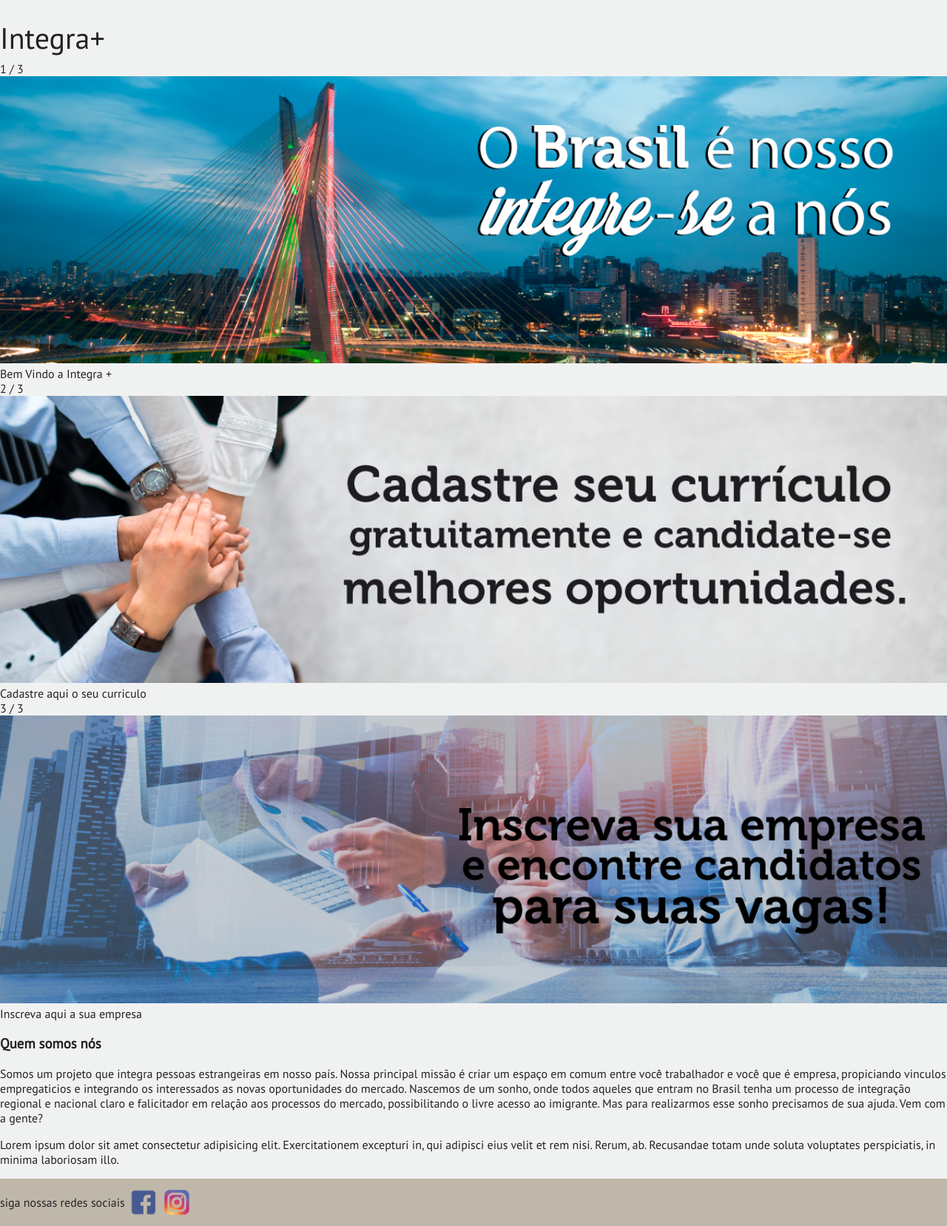
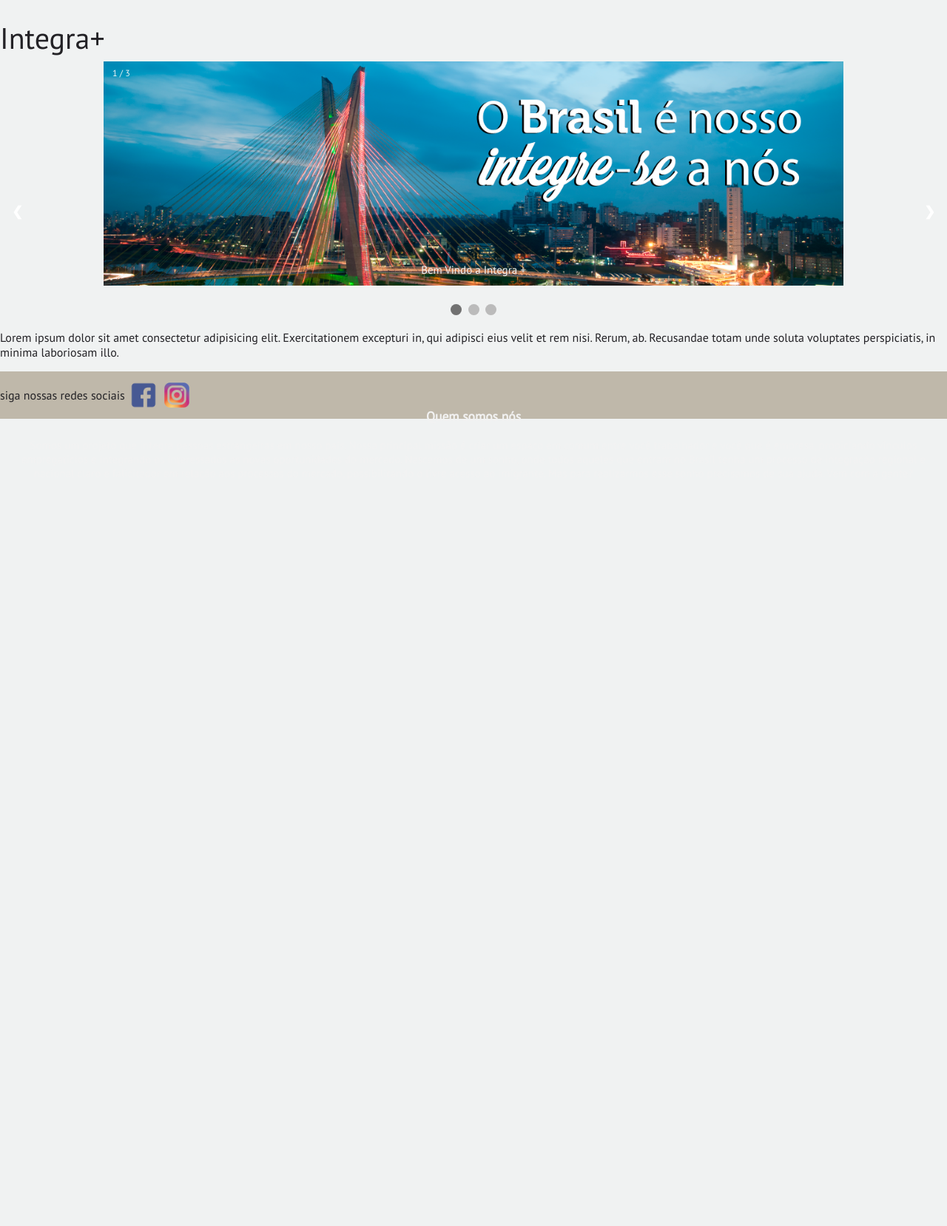
Before and after one commit to cami-almeida/integra, a Django app: page / in a window 1280 px wide. Shown: the part 120-1777 px from the top of the page at 74% size. After the commit the page ends 686 px from the top, so only its background shows below. Run offline with Django 3.2, Linux system fonts and the light colour scheme.

Commit message:
criar carrossel em js

```diff
--- /dev/null
+++ b/..env/pyvenv.cfg
@@ -0,0 +1,3 @@
+home = C:\Users\Luiza\AppData\Local\Programs\Python\Python37-32
+include-system-site-packages = false
+version = 3.7.4
--- a/website/static/css/style.css
+++ b/website/static/css/style.css
@@ -34,6 +34,83 @@
                         'main main main main'
                         'footer footer footer footer';
     grid-template-rows: 15vh auto 8vh;
+}
+
+.carrossel {
+    max-width: 1000px;
+    position: relative;
+    margin: auto;
+}
+
+.carousel{
+    display: none;
+}
+.ant, .prx {
+    cursor: pointer;
+    position: absolute;
+    top: 50%;
+    width: auto;
+    margin-top: -22px;
+    padding: 16px;
+    color: white;
+    font-weight: bold;
+    font-size: 18px;
+    transition: 0.6s ease;
+    border-radius: 0 3px 3px 0;
+    user-select: none;
+}
+.prx {
+    right: 0;
+    border-radius: 3px 0 0 3px;
+}
+.ant:hover, .prx:hover {
+    background-color: rgba(0,0,0,0.8);
+}
+
+.texto {
+    color: #f2f2f2;
+    font-size: 15px;
+    padding: 8px 12px;
+    position: absolute;
+    bottom: 8px;
+    width: 100%;
+    text-align: center;
+}
+.pageSlc {
+    color: #f2f2f2;
+    font-size: 12px;
+    padding: 8px 12px;
+    position: absolute;
+    top: 0;
+}
+.btn {
+    cursor: pointer;
+    height: 15px;
+    width: 15px;
+    margin: 0 2px;
+    background-color: #bbb;
+    border-radius: 50%;
+    display: inline-block;
+    transition: background-color 0.6s ease;
+}
+.active, .btn:hover {
+    background-color: #717171;
+}
+.fade {
+    -webkit-animation-name: fade;
+    -webkit-animation-duration: 1.5s;
+    animation-name: fade;
+    animation-duration: 1.5s;
+}
+
+@-webkit-keyframes fade {
+    from {opacity: .4}
+    to {opacity: 1}
+}
+
+@keyframes fade {
+    from {opacity: .4}
+    to {opacity: 1}
 }
 
 header{
--- /dev/null
+++ b/website/static/js/carrossel.js
@@ -0,0 +1,27 @@
+let slideIndex = 1;
+let indice = 1;
+
+function plusSlides(n) {
+    mostrarSlides(indice += n);
+}
+
+function slideAtual(n) {
+    mostrarSlides(indice= n);
+}
+
+function mostrarSlides(n){
+    let i;
+    let slides = document.getElementsByClassName('carousel');
+    let btn = document.getElementsByClassName("btn");
+    if (n> slides.length){indice= 1}
+    if(n<1){indice = slides.length}
+    for(i = 0 ; i<slides.length;i++) {
+        slides[i].style.display = "none";
+    }
+    for(i=0; i < btn.length;i++){
+        btn[i].className = btn[i].className.replace(" active", "");
+    }
+    slides[indice-1].style.display = "block";
+    btn[indice-1].className += " active";
+}
+mostrarSlides(indice);
--- a/website/templates/index.html
+++ b/website/templates/index.html
@@ -5,36 +5,41 @@
 <h1>Integra+</h1>
 
 <!--migos aqui é o começo do carrossel-->
-<div class= "Carrossel">
+<div class= "carrossel">
 
-        <div class= "Carousel">
-            <div class="Page Slc">1 / 3</div>
+        <div class= "carousel fade">
+            <div class="pageSlc">1 / 3</div>
             <img src="{% static 'image/Carousel1.png' %}" style="width:100%">
-            <div class="text">Bem Vindo a Integra +</div>
+            <div class="texto">Bem Vindo a Integra +</div>
         </div>
 
-        <div class= "Carousel">
-            <div class="Page Slc">2 / 3</div>
+        <div class= "carousel fade">
+            <div class="pageSlc">2 / 3</div>
             <img src= "{% static 'image/Carousel2.png' %}" style="width:100%">
-            <div class="text">Cadastre aqui o seu curriculo</div>
+            <div class="texto">Cadastre aqui o seu curriculo</div>
         </div>
 
-        <div class= "Carousel">
-            <div class="Page Slc">3 / 3</div>
+        <div class= "carousel fade">
+            <div class="pageSlc">3 / 3</div>
             <img src= "{% static 'image/Carousel3.png' %}" style="width:100%">
-            <div class="text">Inscreva aqui a sua empresa</div>
+            <div class="texto">Inscreva aqui a sua empresa</div>
         </div>
 
     </div>
-<!--Aqui são os bts -->
+
+    <a class="ant" onclick="plusSlides(-1)">&#10094;</a>
+    <a class="prx" onclick="plusSlides(+1)">&#10095;</a>
+    </div>
+    <br>
+    <!--Aqui são os btn -->
     <div style="text-align:center">
-        <span class="btn" onclick="Carousel(1)"></span>
-        <span class="btn" onclick="Carousel(2)"></span>
-        <span class="btn" onclick="Carousel(3)"></span>
+        <span class="btn" onclick="slideAtual(1)"></span>
+        <span class="btn" onclick="slideAtual(2)"></span>
+        <span class="btn" onclick="slideAtual(3)"></span>
     </div>
     <!--migos aqui é o final do carrossel-->
 
-
+</div>
 <div class= 'texto'>
 <h3>Quem somos nós</h3>
 <p>Somos um projeto que integra pessoas estrangeiras em nosso país. Nossa principal missão é criar um espaço em comum entre você trabalhador e você que é empresa, propiciando vinculos empregaticios e integrando os interessados as novas  oportunidades do mercado.
--- a/website/templates/shared/layout.html
+++ b/website/templates/shared/layout.html
@@ -7,6 +7,7 @@
     <meta http-equiv="X-UA-Compatible" content="ie=edge">
     <link rel="stylesheet" href="{% static 'css/style.css' %}">
     <script  defer src="{% static 'js/scripts.js' %}"></script>
+    <script  defer src="{% static 'js/carrossel.js' %}"></script>
     <link href="https://fonts.googleapis.com/css?family=PT+Sans&display=swap" rel="stylesheet">
 
     <title>Integra+</title>
```
Also changed, not shown: website/static/js/scripts.js (line endings or trailing spaces), 11 other files.
